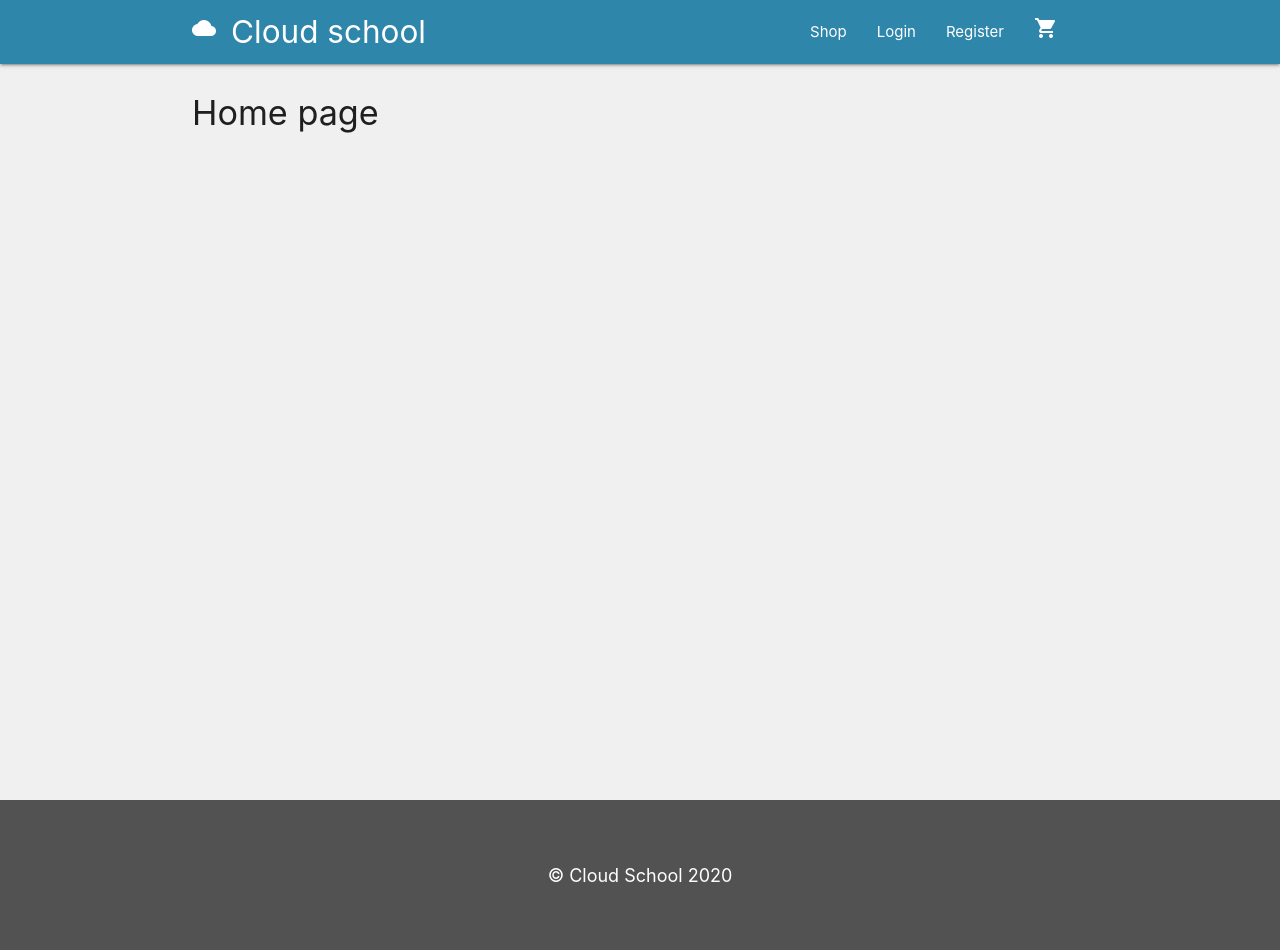
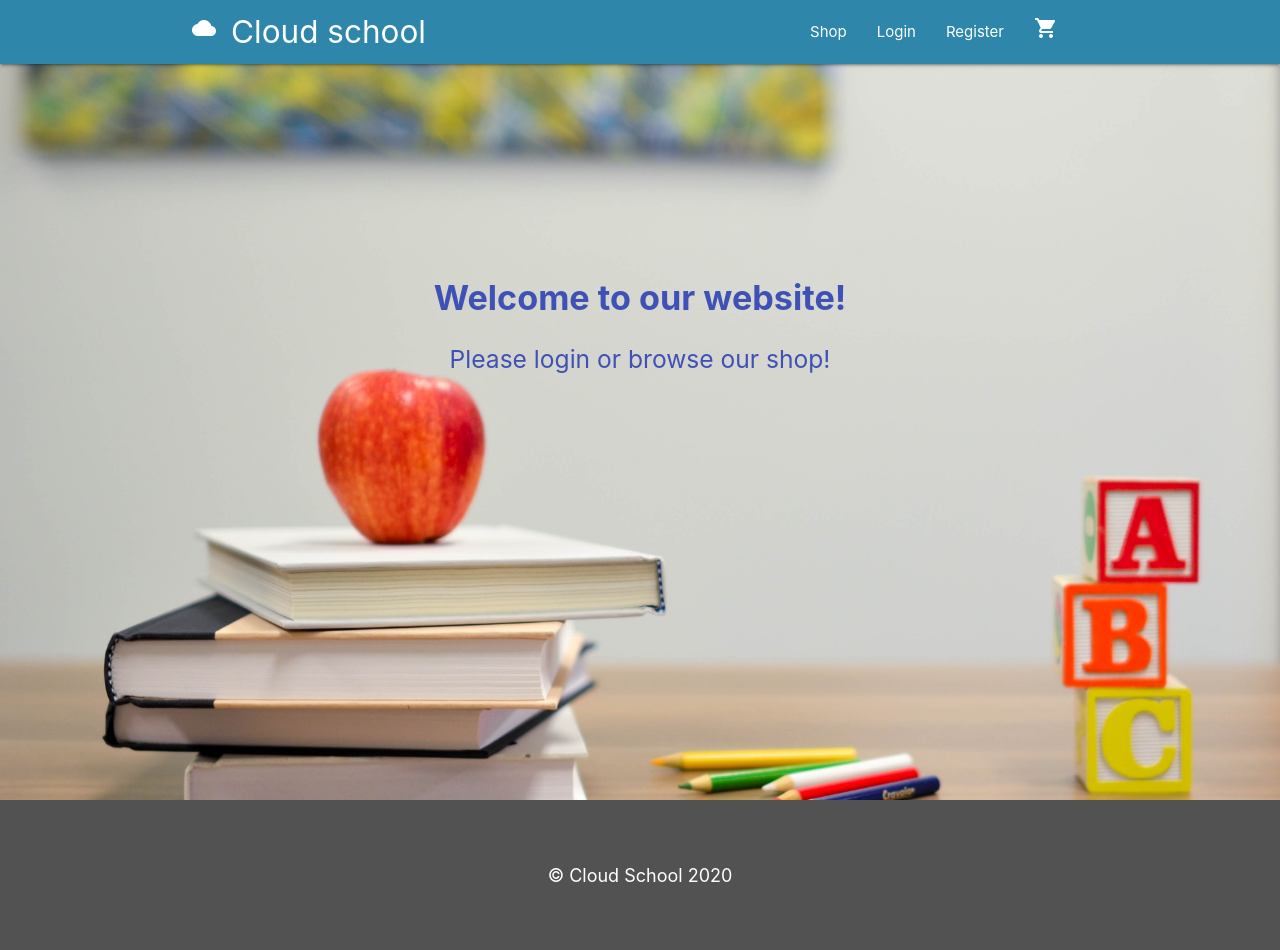
Before and after one commit to faithy80/fsd-project, a Django app: page / in a window 1280 px wide. Run offline with Django 3.2, Linux system fonts and the light colour scheme; some libraries are stand-ins or nearby versions.

Commit message:
Callout section added to home page.

```diff
--- a/home/templates/index.html
+++ b/home/templates/index.html
@@ -1,7 +1,16 @@
 {% extends 'base.html' %}
 
 {% block page_title %}Home{% endblock %}
-{% block page_header %}Home page{% endblock %}
+{% block page_header %}{% endblock %}
+
+{% block custom-class %}background-picture{% endblock %}
 
 {% block content %}
+
+<div class="callout indigo-text">
+    <h4>Welcome to our website!</h4>
+
+    <h5>Please login or browse our shop!</h5>
+</div>
+
 {% endblock %}
--- a/static/css/style.css
+++ b/static/css/style.css
@@ -30,7 +30,7 @@
     margin-left: 3rem;
 }
 
-.card-btn{
+.card-btn {
     margin-right: 2rem;
     margin-top: 1rem;
     margin-bottom: 1rem;
@@ -41,6 +41,16 @@
 
 .custom-container {
     min-height: 100vh;
+}
+
+.background-picture {
+    background: url(/static/images/school.jpg);
+    background-repeat: no-repeat;
+    background-attachment: fixed;
+    background-size: cover;
+    -webkit-background-size: cover;
+    -moz-background-size: cover;
+    -o-background-size: cover;
 }
 
 
@@ -69,6 +79,21 @@ footer {
     margin-bottom: 2rem;
 }
 
+/* --------------------------------- index.html */
+
+.callout {
+    text-align: center;
+    position: absolute;
+    top: 40%;
+    left: 50%;
+    transform: translate(-50%, -50%);
+}
+
+.callout h4 {
+    margin-bottom: 2rem;
+    font-weight: bold;
+}
+
 
 /* --------------------------------- cards */
 
```
Also changed, not shown: static/images/school.jpg (added).
